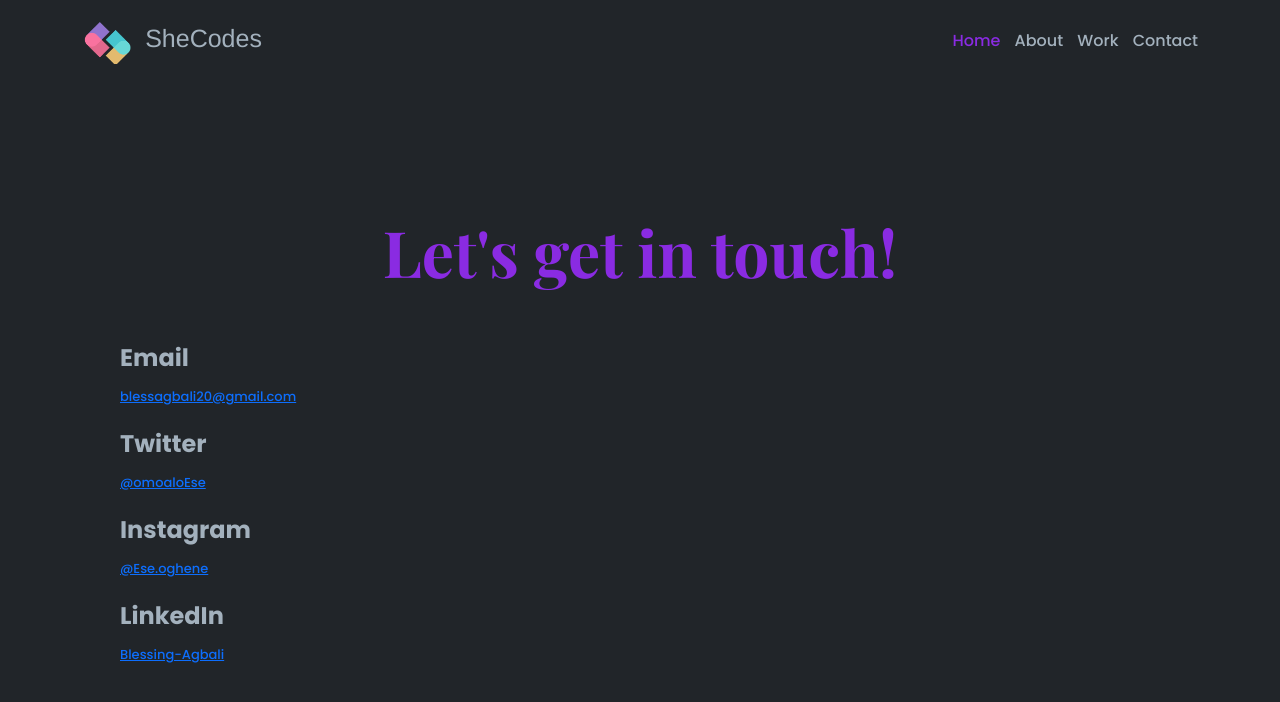
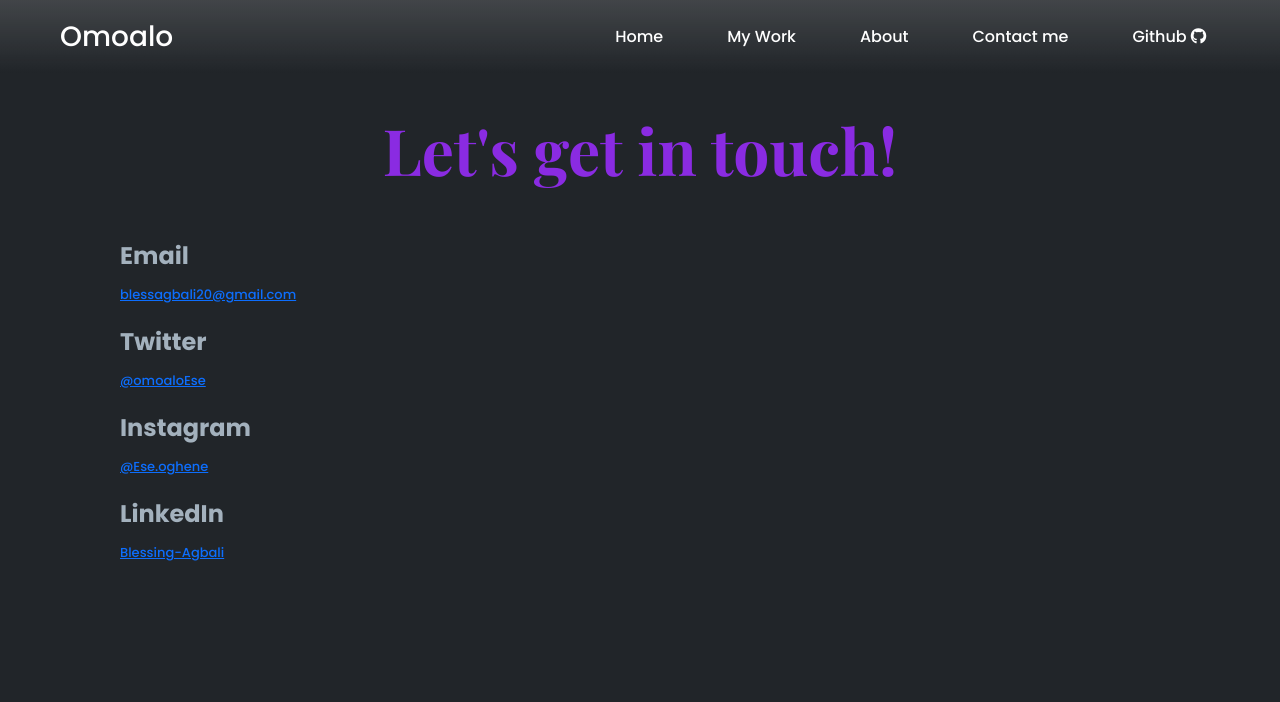
Before and after one commit to Agbali/Omoalo-Portfolio, a plain HTML site: page contact.html in a window 1280 px wide. Drawn offline with nearby package versions, Linux system fonts and the light colour scheme.

Commit message:
more adjustments to nav bar

```diff
--- a/contact.html
+++ b/contact.html
@@ -37,32 +37,53 @@
     <title>Omoalo Frontend Developer</title>
   </head>
   <body>
-    <div class="container mb-1">
-      <nav class="d-flex justify-content-between">
-        <div class="">
-          <a href="">
-            <img class="logo" src="images/logo.png" alt="" />
-            <span class="logo-text d-none d-lg-inline">SheCodes</span>
-          </a>
+    <div class="touching-up-navigation">
+      <nav class="navbar navbar-expand-lg bg-gradient fixed-top">
+        <div class="container-fluid">
+          <a class="navbar-brand navig ms-5 fs-3" href="/">Omoalo</a>
+          <button
+            class="navbar-toggler"
+            type="button"
+            data-bs-toggle="collapse"
+            data-bs-target="#navbarNav"
+            aria-controls="navbarNav"
+            aria-expanded="false"
+            aria-label="Toggle navigation"
+          >
+            <span class="navbar-toggler-icon"></span>
+          </button>
+          <div
+            class="collapse navbar-collapse second-part-navigation"
+            id="navbarNav"
+          >
+            <ul class="navbar-nav">
+              <li class="nav-item ms-5">
+                <a class="nav-link navig" aria-current="page" href="/">Home</a>
+              </li>
+
+              <li class="nav-item ms-5">
+                <a class="nav-link navig" href="work.html">My Work</a>
+              </li>
+              <li class="nav-item ms-5">
+                <a class="nav-link navig" href="about.html">About</a>
+              </li>
+              <li class="nav-item ms-5">
+                <a class="nav-link navig" href="contact.html">Contact me</a>
+              </li>
+
+              <li class="nav-item ms-5">
+                <a
+                  class="nav-link navig"
+                  target="_blank"
+                  href="https://github.com/Agbali/"
+                  >Github <i class="fa-brands fa-github"></i>
+                </a>
+              </li>
+            </ul>
+          </div>
         </div>
-
-        <ul>
-          <li class="active" >
-            <a href="/"> Home </a>
-          </li>
-          <li>
-            <a href="about.html"> About </a>
-          </li>
-          <li>
-            <a href="work.html"> Work </a>
-          </li>
-          <li>
-            <a href="contact.html"> Contact </a>
-          </li>
-        </ul>
       </nav>
     </div>
-
     <main class="content-container container">
       <div class="content">
         <h1 class="mb-5">Let's get in touch!</h1>
--- a/style/style.css
+++ b/style/style.css
@@ -18,6 +18,7 @@ body {
 .logo {
   max-width: 50px;
 }
+
 .logo-text {
   font-family: Helvetica;
   font-size: 25px;
@@ -25,20 +26,15 @@ body {
 }
 
 .second-part-navigation {
-  margin-left: 410px;
+  margin-left: 370px;
   line-height: 50px;
 }
 
 .second-part-navigation a:hover {
   color: var(--primary-color);
+  transition: all 100ms ease-in-out;
 }
 
-nav {
-  padding: 20px 0;
-}
-nav ul {
-  padding: 0;
-}
 nav li {
   display: inline;
   list-style: none;
@@ -47,22 +43,10 @@ nav li {
   font-family: var(--default-font-fam);
 }
 
-nav a {
-  text-decoration: none;
-  color: var(--secondary-color);
-  transition: all 100ms ease-in-out;
-}
-
-nav li.active a,
-nav a:hover {
-  color: var(--primary-color);
-}
-
-nav li.active a {
-  color: var(--primary-color);
-}
 .navig {
   color: white;
+  line-height: 42px;
+  font-family: var(--default-font-fam);
 }
 
 h1 {
```
Also changed, not shown: about.html (+12 -10 lines), index.html (+4 -4 lines), work.html (+7 -4 lines).
